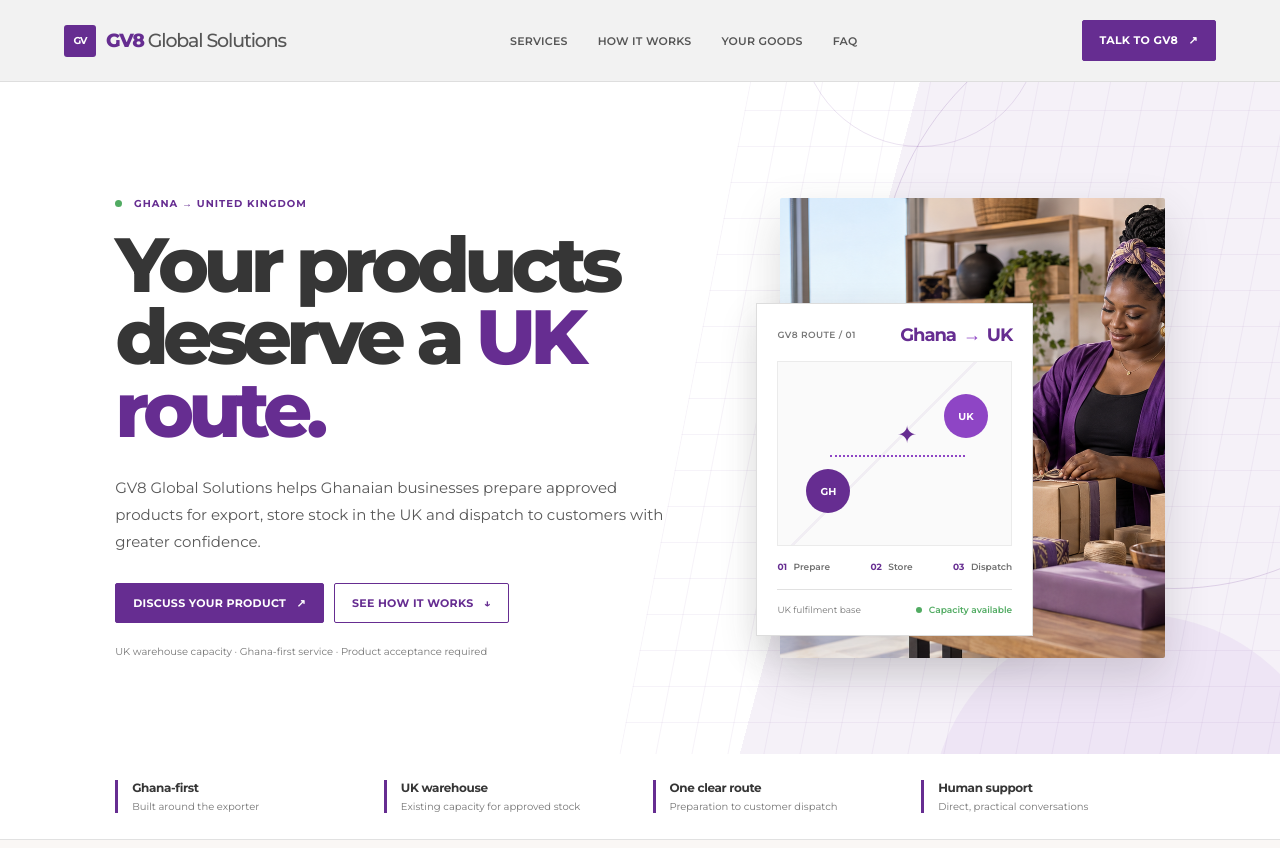
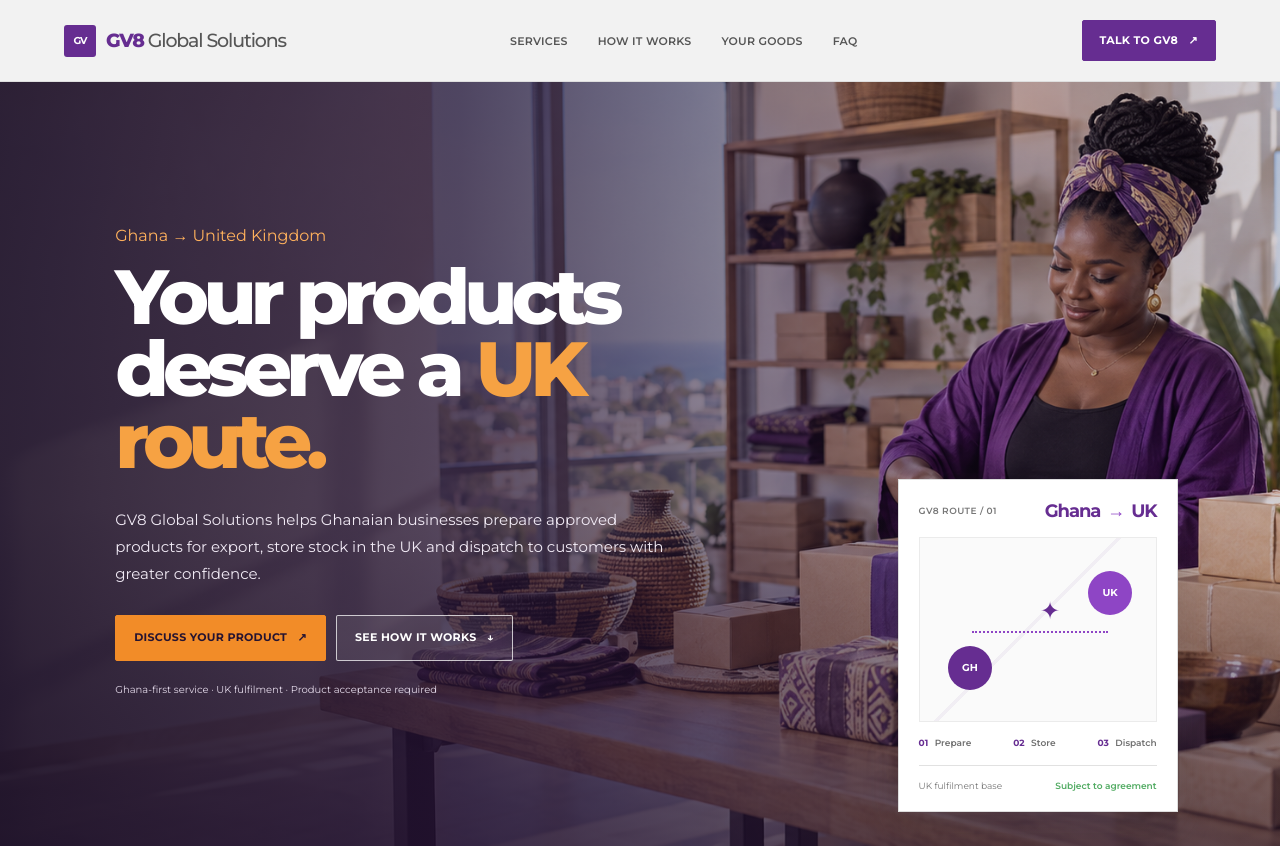
Before and after one commit to Webara-Studio/gv8-global-solutions, a Next.js app: page / in a window 1280 px wide. Shown: the top 848 px of the page. Built offline with nearby package versions, Linux system fonts and the light colour scheme.

Commit message:
feat: publish full-width GV8 fulfilment hero

```diff
--- a/app/globals.css
+++ b/app/globals.css
@@ -123,86 +123,41 @@ nav a:hover,
   margin-left: 7px;
 }
 .hero {
-  min-height: 650px;
-  padding: clamp(70px, 9vw, 130px) clamp(22px, 9vw, 150px) 96px;
-  display: grid;
-  grid-template-columns: minmax(0, 1.22fr) minmax(370px, 0.78fr);
+  min-height: 690px;
+  padding: clamp(90px, 10vw, 145px) clamp(24px, 9vw, 150px) 150px;
+  display: flex;
   align-items: center;
-  gap: clamp(40px, 5vw, 80px);
   position: relative;
   overflow: hidden;
-  background: linear-gradient(
-    105deg,
-    #fff 0%,
-    #fff 63%,
-    #f5f1f8 63%,
-    #f5f1f8 100%
-  );
-}
-.hero-grid {
-  position: absolute;
-  right: -70px;
-  top: -80px;
-  width: 52%;
-  height: 125%;
-  background-image:
-    linear-gradient(rgba(102, 45, 145, 0.06) 1px, transparent 1px),
-    linear-gradient(90deg, rgba(102, 45, 145, 0.06) 1px, transparent 1px);
-  background-size: 36px 36px;
-  transform: skewX(-11deg);
-  z-index: 0;
+  isolation: isolate;
+  color: #fff;
+  background: #241331;
 }
 .hero:after {
   content: "";
-  width: 590px;
-  height: 590px;
-  border: 1px solid rgba(102, 45, 145, 0.17);
-  border-radius: 50%;
   position: absolute;
-  right: -190px;
-  top: -85px;
+  inset: 0;
+  z-index: 0;
+  background: linear-gradient(90deg, rgba(25, 13, 37, 0.88) 0%, rgba(35, 17, 49, 0.76) 36%, rgba(35, 17, 49, 0.35) 72%, rgba(35, 17, 49, 0.2) 100%), linear-gradient(0deg, rgba(25, 13, 37, 0.52), transparent 44%);
 }
-.hero-orbit {
+.hero-media {
   position: absolute;
-  border-radius: 50%;
+  inset: 0;
   z-index: 0;
+  overflow: hidden;
+  background: #241331;
 }
-.orbit-one {
-  width: 410px;
-  height: 410px;
-  right: -60px;
-  bottom: -270px;
-  background: rgba(142, 69, 197, 0.07);
-}
-.orbit-two {
-  width: 240px;
-  height: 240px;
-  right: 240px;
-  top: -175px;
-  border: 1px solid rgba(102, 45, 145, 0.13);
+.hero-image {
+  object-fit: cover;
+  object-position: center 54%;
 }
 .hero-copy {
-  max-width: 680px;
+  width: min(680px, 66%);
   position: relative;
   z-index: 2;
 }
-.eyebrow {
-  margin: 0 0 19px;
-  color: var(--purple);
-  font-size: 10px;
-  font-weight: 700;
-  text-transform: uppercase;
-  letter-spacing: 0.1em;
-}
-.eyebrow i,
-.status i {
-  display: inline-block;
-  width: 7px;
-  height: 7px;
-  border-radius: 50%;
-  background: var(--green);
-  margin-right: 8px;
-}
+.hero .eyebrow { color: #ffb15c; }
+.hero .eyebrow i { background: #ff9b35; }
 .hero h1,
 .section h2,
 .process h2,
@@ -214,78 +169,43 @@ nav a:hover,
   letter-spacing: -0.075em;
   font-weight: 800;
 }
-.hero h1 em,
-.section h2 em,
-.process h2 em,
-.marketplace h2 em,
-.cta h2 em {
-  font-style: normal;
-  color: var(--purple);
-}
+.hero h1 { font-size: clamp(54px, 6vw, 84px); }
+.hero h1 em { color: #f6a243; font-style: normal; }
 .hero-lede {
   margin: 28px 0;
-  color: var(--copy);
+  color: #f1eaf5;
   font-size: 15px;
   line-height: 1.8;
   max-width: 560px;
 }
-.actions {
-  display: flex;
-  gap: 10px;
-  flex-wrap: wrap;
-}
+.actions { display: flex; gap: 10px; flex-wrap: wrap; }
 .button {
   display: inline-block;
   border: 1px solid transparent;
+  border-radius: 2px;
+  padding: 15px 18px;
+  min-height: 46px;
+  font-size: 11px;
+  line-height: 1.1;
+  font-weight: 700;
+  text-transform: uppercase;
+  letter-spacing: 0.025em;
+  transition: background 0.2s, color 0.2s, border 0.2s;
 }
-.button-primary {
-  background: var(--purple);
-  color: #fff;
-  border-color: var(--purple);
-}
-.button-primary:hover {
-  background: var(--purple-deep);
-  border-color: var(--purple-deep);
-}
-.button-secondary {
-  background: #fff;
-  color: var(--purple);
-  border-color: var(--purple);
-}
-.button-secondary:hover {
-  background: #f6f0fa;
-}
-.hero-note {
-  margin: 22px 0 0;
-  color: var(--muted);
-  font-size: 10px;
-}
-.hero h1 {
-  font-size: clamp(54px, 6vw, 84px);
-}
-.hero-visual {
-  position: relative;
-  z-index: 2;
-  width: 100%;
-  min-height: 460px;
-}
-.hero-image {
-  width: 100%;
-  height: 460px;
-  min-height: 0;
-  object-fit: cover;
-  object-position: 72% center;
-  display: block;
-  border-radius: 2px;
-  box-shadow: 0 18px 45px rgba(54, 54, 54, 0.18);
-}
+.button-primary { background: #f28c28; color: #241331; border-color: #f28c28; }
+.button-primary:hover { background: #ffab52; border-color: #ffab52; }
+.button-secondary { background: rgba(255,255,255,.08); color: #fff; border-color: rgba(255,255,255,.72); }
+.button-secondary:hover { background: rgba(255,255,255,.18); }
+.hero-note { margin: 22px 0 0; color: #e2d8e8; font-size: 10px; }
+.hero-visual { position: absolute; inset: 0; z-index: 2; pointer-events: none; }
+
 .route-card {
   position: absolute;
   z-index: 2;
   width: min(280px, 72%);
-  left: -24px;
-  right: auto;
-  bottom: 22px;
+  right: clamp(22px, 8vw, 120px);
+  left: auto;
+  bottom: 34px;
   background: #fff;
   border: 1px solid #ddd;
   box-shadow: 0 15px 35px rgba(54, 54, 54, 0.16);
@@ -790,39 +710,42 @@ footer {
     font-size: 9px;
   }
   .hero {
-    min-height: auto;
+    min-height: 790px;
     display: block;
-    padding: 74px 22px 66px;
-    background: linear-gradient(145deg, #fff 0%, #fff 75%, #f4eff8 75%);
+    padding: 68px 22px 245px;
+    background: #241331;
   }
   .hero h1 {
     font-size: clamp(50px, 14vw, 74px);
   }
-  .hero-grid {
+  .hero-copy {
     width: 100%;
-    right: -210px;
-    opacity: 0.8;
+    max-width: 620px;
   }
+  .hero:after {
+    background: linear-gradient(180deg, rgba(25, 13, 37, 0.82), rgba(35, 17, 49, 0.52) 52%, rgba(25, 13, 37, 0.68));
+  }
+  .hero-image { object-position: 66% center; }
   .hero-visual {
-    display: flex;
-    flex-direction: column;
-    gap: 16px;
+    display: block;
+    inset: 0;
     width: 100%;
     min-height: 0;
-    margin-top: 43px;
-  }
-  .hero-image {
-    height: 265px;
-    min-height: 0;
-    object-position: 70% center;
+    margin: 0;
   }
   .route-card {
-    position: relative;
-    width: 100%;
-    left: auto;
-    right: auto;
-    bottom: auto;
+    position: absolute;
+    width: auto;
+    left: 22px;
+    right: 22px;
+    bottom: 20px;
+    padding: 14px;
   }
+  .route-map {
+    height: 88px;
+    margin: 10px 0;
+  }
+  .route-foot { margin-top: 12px; padding-top: 10px; }
   .proof {
     grid-template-columns: 1fr 1fr;
     padding: 25px 22px;
--- a/app/page.tsx
+++ b/app/page.tsx
@@ -65,9 +65,17 @@ export default function Home() {
       </header>
 
       <section className="hero" id="main-content">
-        <div className="hero-grid" aria-hidden="true" />
-        <div className="hero-orbit orbit-one" aria-hidden="true" />
-        <div className="hero-orbit orbit-two" aria-hidden="true" />
+        <div className="hero-media" aria-hidden="true">
+          {/* Future video slot: replace this image with a muted, playsInline video using the same class. */}
+          <Image
+            className="hero-image"
+            src="/images/gv8-ghana-exporter.jpg.png"
+            alt=""
+            fill
+            priority
+            sizes="100vw"
+          />
+        </div>
         <div className="hero-copy">
           <p className="eyebrow">
             <i /> Ghana → United Kingdom
@@ -94,24 +102,11 @@ export default function Home() {
             </a>
           </div>
           <p className="hero-note">
-            UK warehouse capacity · Ghana-first service · Product acceptance
-            required
+            Ghana-first service · UK fulfilment · Product acceptance required
           </p>
         </div>
-        <div className="hero-visual">
-          <Image
-            className="hero-image"
-            src="/images/gv8-ghana-exporter.jpg.png"
-            alt="Ghanaian business owner preparing unbranded goods for export"
-            width={1774}
-            height={887}
-            priority
-            sizes="(max-width: 760px) 100vw, 43vw"
-          />
-          <div
-            className="route-card"
-            aria-label="Illustration of a Ghana to UK logistics route"
-          >
+        <div className="hero-visual" aria-hidden="true">
+          <div className="route-card">
             <div className="route-head">
               <span>GV8 ROUTE / 01</span>
               <strong>
@@ -125,21 +120,13 @@ export default function Home() {
               <span className="pin pin-uk">UK</span>
             </div>
             <div className="route-stages">
-              <span>
-                <b>01</b> Prepare
-              </span>
-              <span>
-                <b>02</b> Store
-              </span>
-              <span>
-                <b>03</b> Dispatch
-              </span>
+              <span><b>01</b> Prepare</span>
+              <span><b>02</b> Store</span>
+              <span><b>03</b> Dispatch</span>
             </div>
             <div className="route-foot">
               <span>UK fulfilment base</span>
-              <span className="status">
-                <i /> Capacity available
-              </span>
+              <span className="status">Subject to agreement</span>
             </div>
           </div>
         </div>
```
Also changed, not shown: 1 other file (tests, documents, lock files or other folders).
